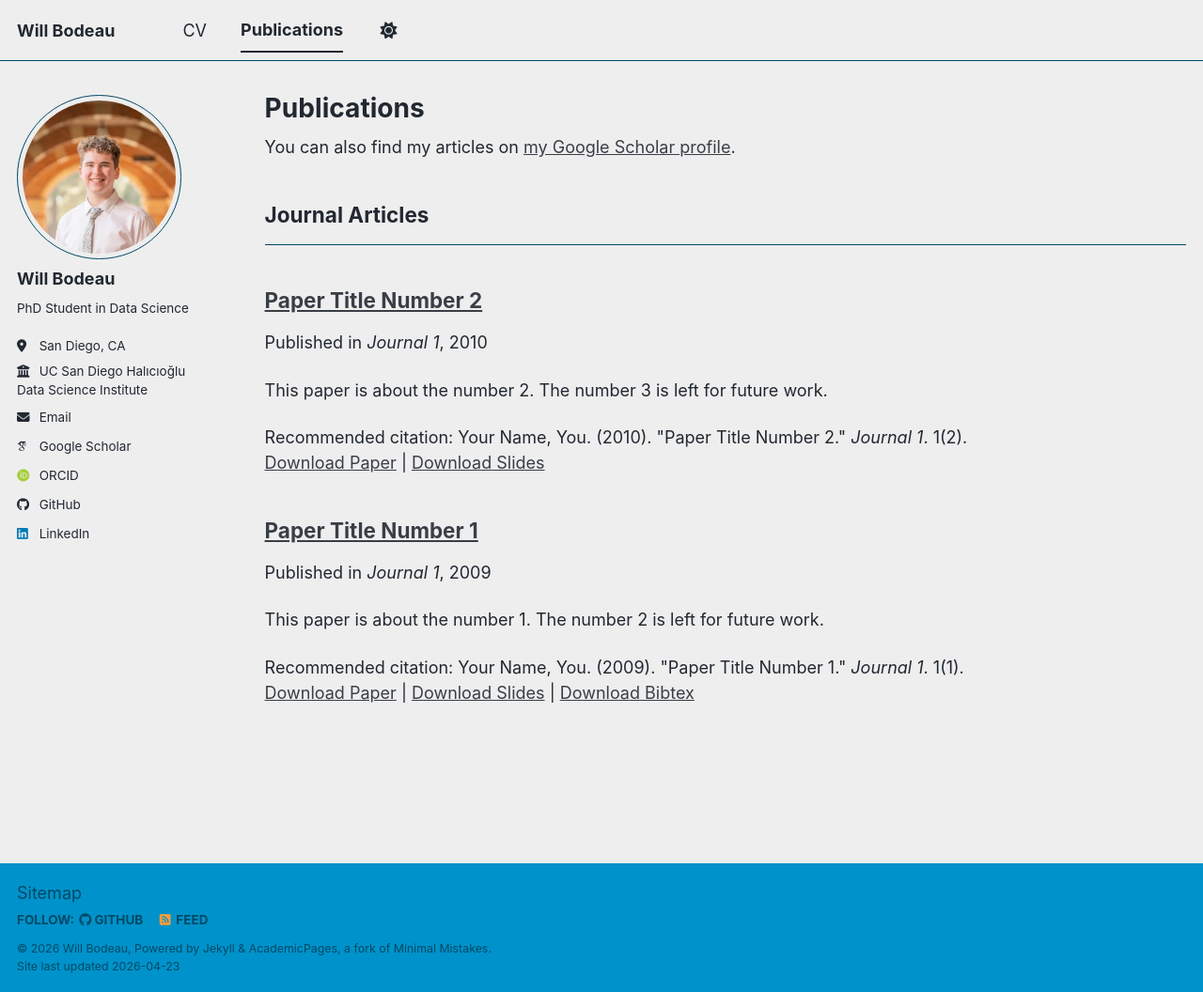
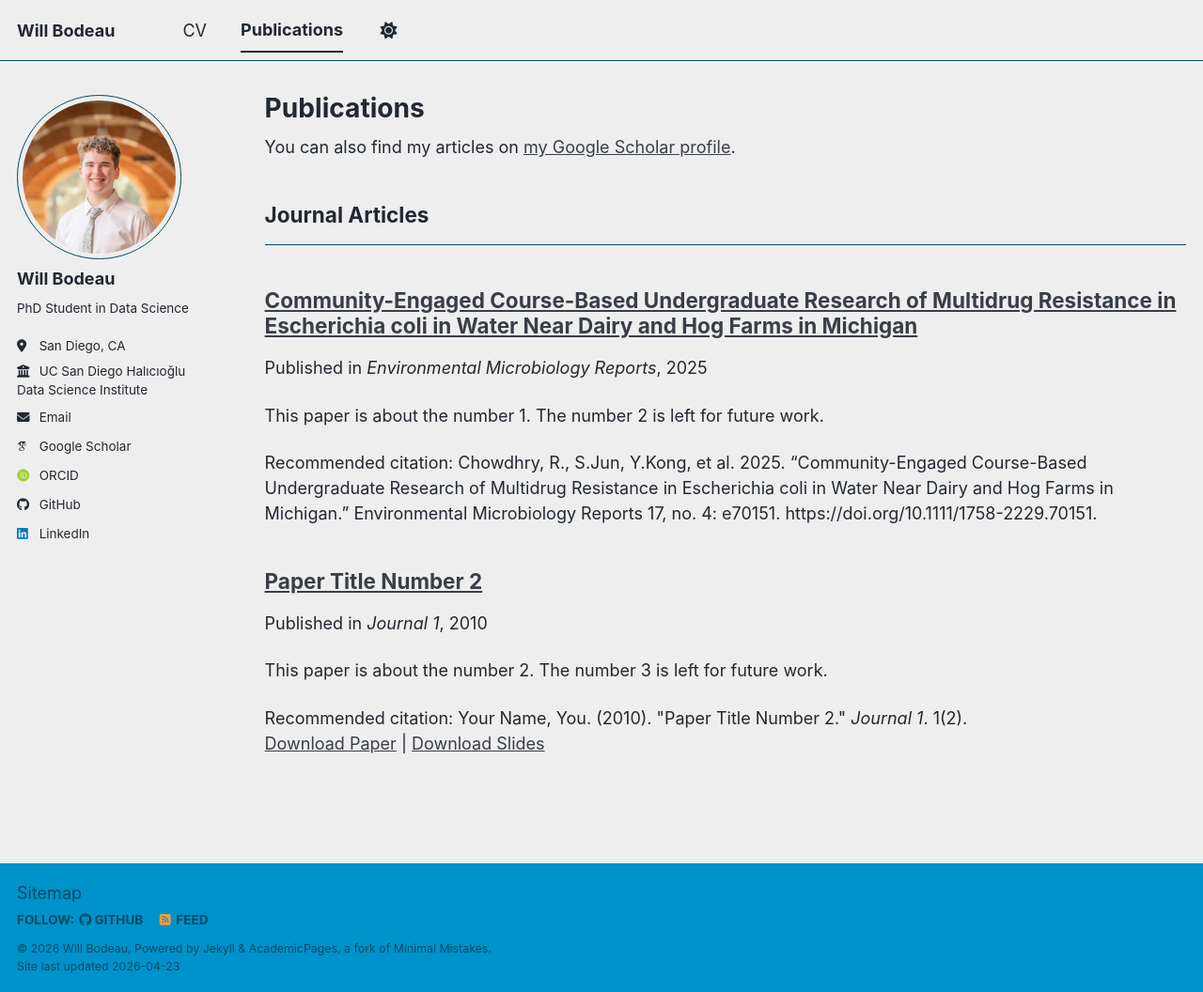
Before and after one commit to willbodeau/willbodeau.github.io, a Jekyll site: the page built from _pages/publications.html, in a window 1280 px wide and 1056 px high. Shown: the whole window at 94% size. Built offline with Jekyll 4.4.1, drawn with Linux system fonts in a browser that asks for light colours; some web fonts are replaced; a script bundle is joined from its source files by our own code; library files that are not in the unit come from our copies.

Commit message:
Revise publication metadata for paper number 1
Updated publication details including title, date, venue, and citation.

```diff
--- a/_publications/2009-10-01-paper-title-number-1.md
+++ b/_publications/2009-10-01-paper-title-number-1.md
@@ -1,14 +1,12 @@
 ---
-title: "Paper Title Number 1"
+title: "Community-Engaged Course-Based Undergraduate Research of Multidrug Resistance in Escherichia coli in Water Near Dairy and Hog Farms in Michigan"
 collection: publications
 category: manuscripts
-permalink: /publication/2009-10-01-paper-title-number-1
+permalink: https://doi.org/10.1111/1758-2229.70151
 excerpt: 'This paper is about the number 1. The number 2 is left for future work.'
-date: 2009-10-01
-venue: 'Journal 1'
-slidesurl: 'https://academicpages.github.io/files/slides1.pdf'
-paperurl: 'https://academicpages.github.io/files/paper1.pdf'
-bibtexurl: 'https://academicpages.github.io/files/bibtex1.bib'
-citation: 'Your Name, You. (2009). &quot;Paper Title Number 1.&quot; <i>Journal 1</i>. 1(1).'
+date: 2025-07-30
+venue: 'Environmental Microbiology Reports'
+citation: 'Chowdhry, R., S.Jun, Y.Kong, et al. 2025. “Community-Engaged Course-Based Undergraduate Research of Multidrug Resistance in Escherichia coli in Water Near Dairy and Hog Farms in Michigan.” Environmental Microbiology Reports 17, no. 4: e70151. https://doi.org/10.1111/1758-2229.70151.'
+
 ---
 The contents above will be part of a list of publications, if the user clicks the link for the publication than the contents of section will be rendered as a full page, allowing you to provide more information about the paper for the reader. When publications are displayed as a single page, the contents of the above "citation" field will automatically be included below this section in a smaller font.
```
